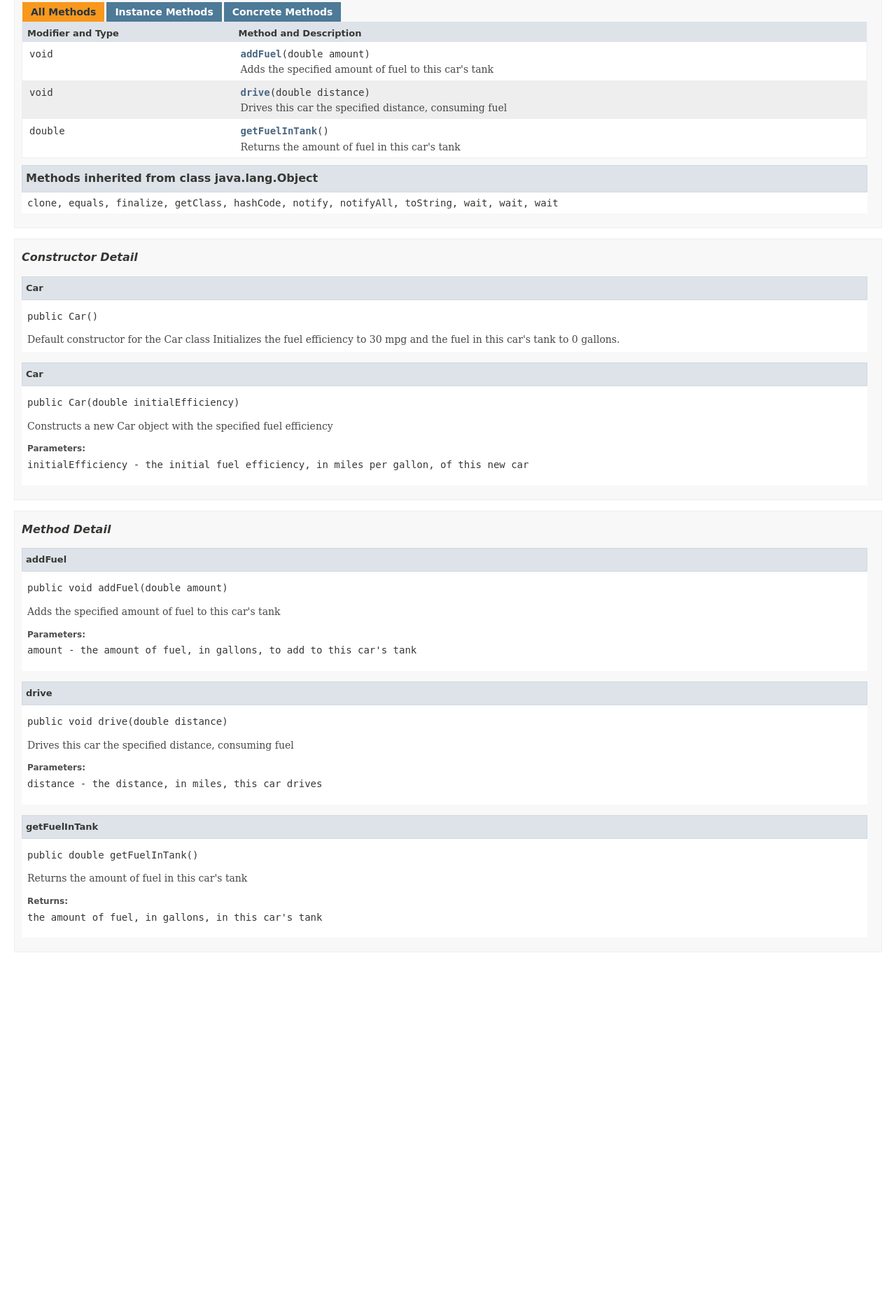
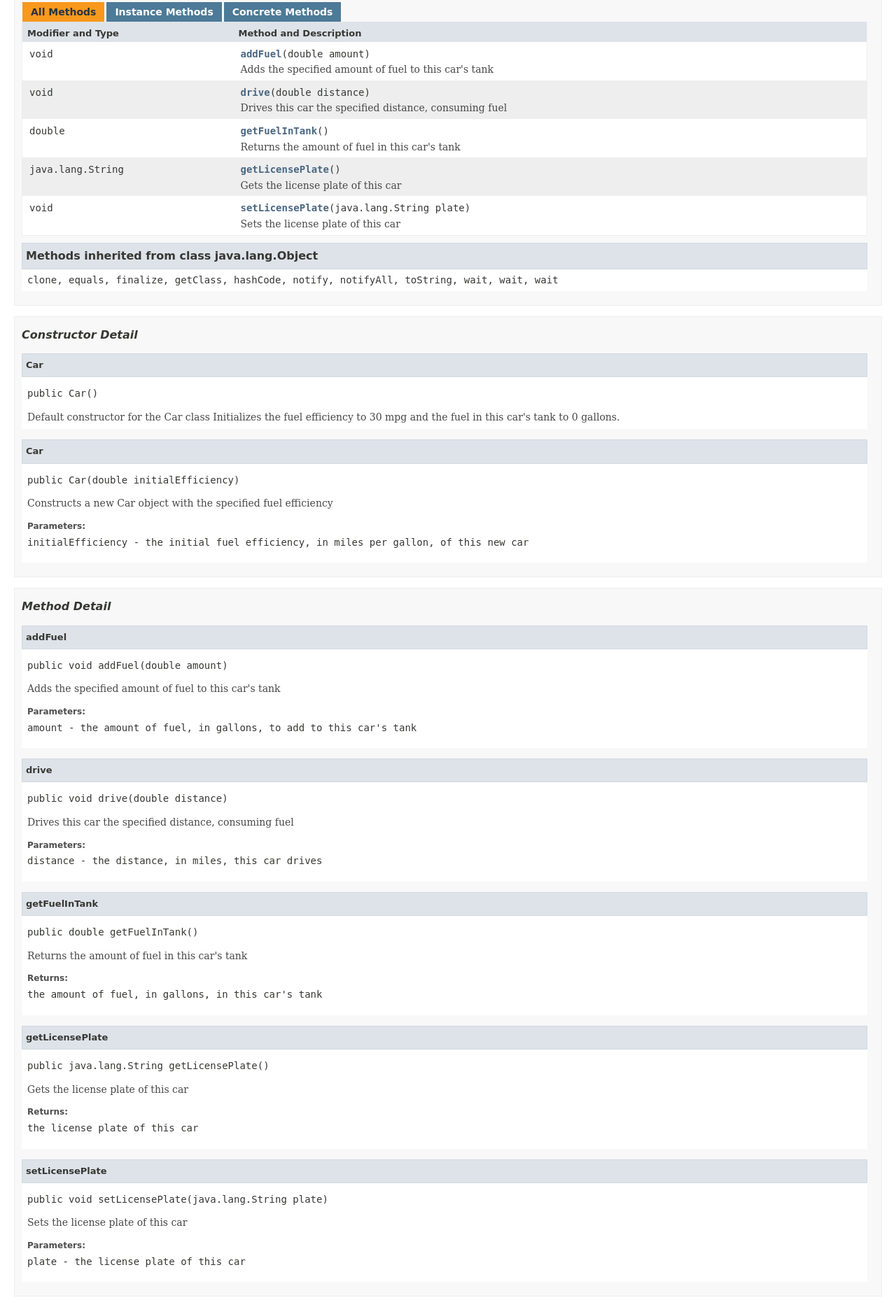
Before and after one commit to XSuero317/classes-gcschmit, a plain HTML site: page Class Notes/doc/Car.html in a window 1280 px wide. Shown: the part 636-2514 px from the top of the page at 70% size. Before the commit the page ends 2022 px from the top, so only its background shows below. Drawn offline with Linux system fonts and the light colour scheme; a web font is replaced by a local one.

Commit message:
updated testSetLicensePlate method

```diff
--- a/Class Notes/doc/Car.html
+++ b/Class Notes/doc/Car.html
@@ -2,10 +2,10 @@
 <!-- NewPage -->
 <html lang="en">
 <head>
-<!-- Generated by javadoc (1.8.0_181) on Tue Sep 11 10:24:51 CDT 2018 -->
+<!-- Generated by javadoc (1.8.0_181) on Thu Sep 13 09:47:49 CDT 2018 -->
 <meta http-equiv="Content-Type" content="text/html; charset=UTF-8">
 <title>Car</title>
-<meta name="date" content="2018-09-11">
+<meta name="date" content="2018-09-13">
 <link rel="stylesheet" type="text/css" href="stylesheet.css" title="Style">
 <script type="text/javascript" src="script.js"></script>
 </head>
@@ -19,7 +19,7 @@
     catch(err) {
     }
 //-->
-var methods = {"i0":10,"i1":10,"i2":10};
+var methods = {"i0":10,"i1":10,"i2":10,"i3":10,"i4":10};
 var tabs = {65535:["t0","All Methods"],2:["t2","Instance Methods"],8:["t4","Concrete Methods"]};
 var altColor = "altColor";
 var rowColor = "rowColor";
@@ -118,6 +118,18 @@ extends java.lang.Object</pre>
 <div class="block">Returns the amount of fuel in this car's tank</div>
 </td>
 </tr>
+<tr id="i3" class="rowColor">
+<td class="colFirst"><code>java.lang.String</code></td>
+<td class="colLast"><code><span class="memberNameLink"><a href="Car.html#getLicensePlate--">getLicensePlate</a></span>()</code>
+<div class="block">Gets the license plate of this car</div>
+</td>
+</tr>
+<tr id="i4" class="altColor">
+<td class="colFirst"><code>void</code></td>
+<td class="colLast"><code><span class="memberNameLink"><a href="Car.html#setLicensePlate-java.lang.String-">setLicensePlate</a></span>(java.lang.String&nbsp;plate)</code>
+<div class="block">Sets the license plate of this car</div>
+</td>
+</tr>
 </table>
 <ul class="blockList">
 <li class="blockList"><a name="methods.inherited.from.class.java.lang.Object">
@@ -207,7 +219,7 @@ extends java.lang.Object</pre>
 <a name="getFuelInTank--">
 <!--   -->
 </a>
-<ul class="blockListLast">
+<ul class="blockList">
 <li class="blockList">
 <h4>getFuelInTank</h4>
 <pre>public&nbsp;double&nbsp;getFuelInTank()</pre>
@@ -215,6 +227,34 @@ extends java.lang.Object</pre>
 <dl>
 <dt><span class="returnLabel">Returns:</span></dt>
 <dd>the amount of fuel, in gallons, in this car's tank</dd>
+</dl>
+</li>
+</ul>
+<a name="getLicensePlate--">
+<!--   -->
+</a>
+<ul class="blockList">
+<li class="blockList">
+<h4>getLicensePlate</h4>
+<pre>public&nbsp;java.lang.String&nbsp;getLicensePlate()</pre>
+<div class="block">Gets the license plate of this car</div>
+<dl>
+<dt><span class="returnLabel">Returns:</span></dt>
+<dd>the license plate of this car</dd>
+</dl>
+</li>
+</ul>
+<a name="setLicensePlate-java.lang.String-">
+<!--   -->
+</a>
+<ul class="blockListLast">
+<li class="blockList">
+<h4>setLicensePlate</h4>
+<pre>public&nbsp;void&nbsp;setLicensePlate(java.lang.String&nbsp;plate)</pre>
+<div class="block">Sets the license plate of this car</div>
+<dl>
+<dt><span class="paramLabel">Parameters:</span></dt>
+<dd><code>plate</code> - the license plate of this car</dd>
 </dl>
 </li>
 </ul>
```
Also changed, not shown: Class Notes/doc/allclasses-frame.html (+2 -2 lines), Class Notes/doc/allclasses-noframe.html (+2 -2 lines), Class Notes/doc/constant-values.html (+2 -2 lines), Class Notes/doc/index.html (+1 -1 lines), Class Notes/doc/package-frame.html (+2 -2 lines), Class Notes/doc/package-summary.html (+2 -2 lines), Class Notes/doc/logfile.txt, 2 other files.
